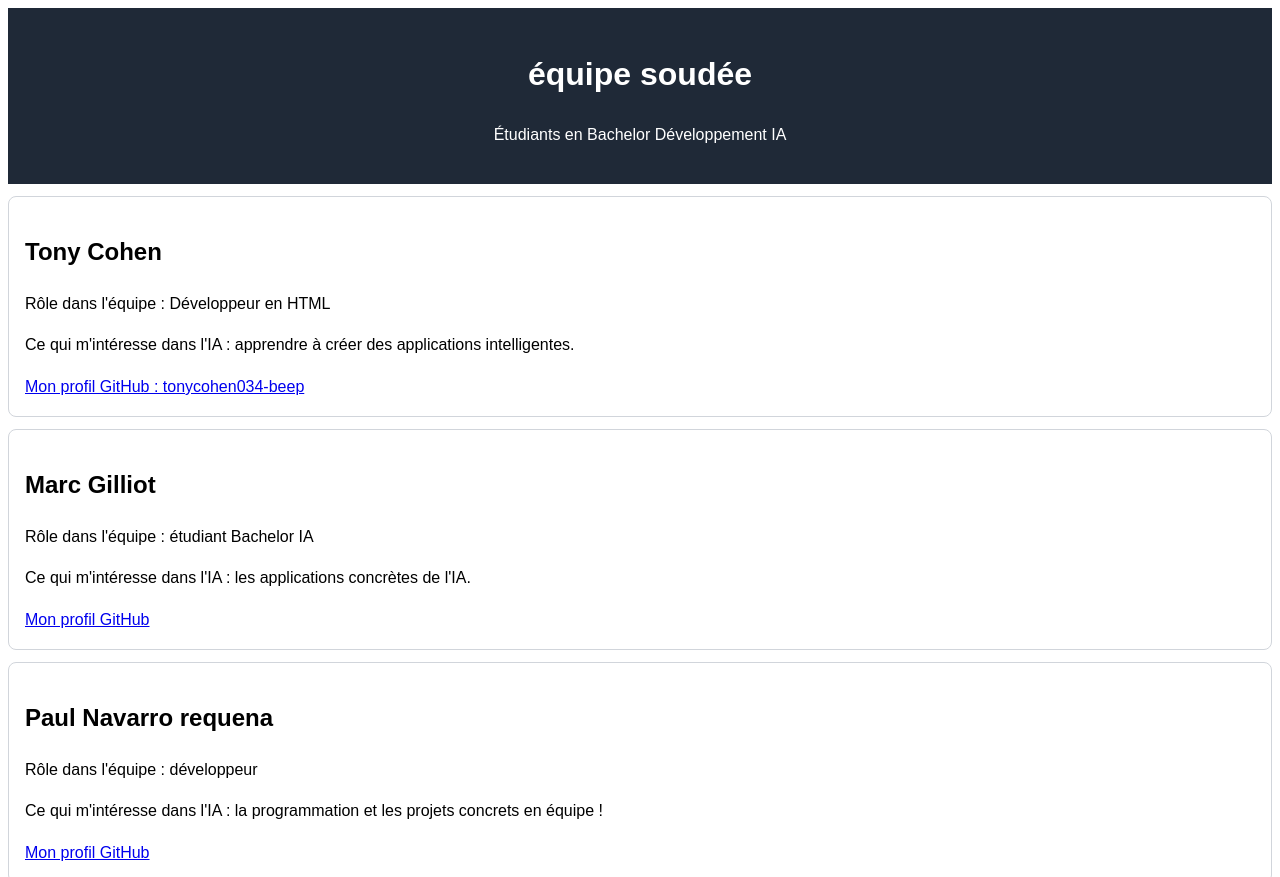
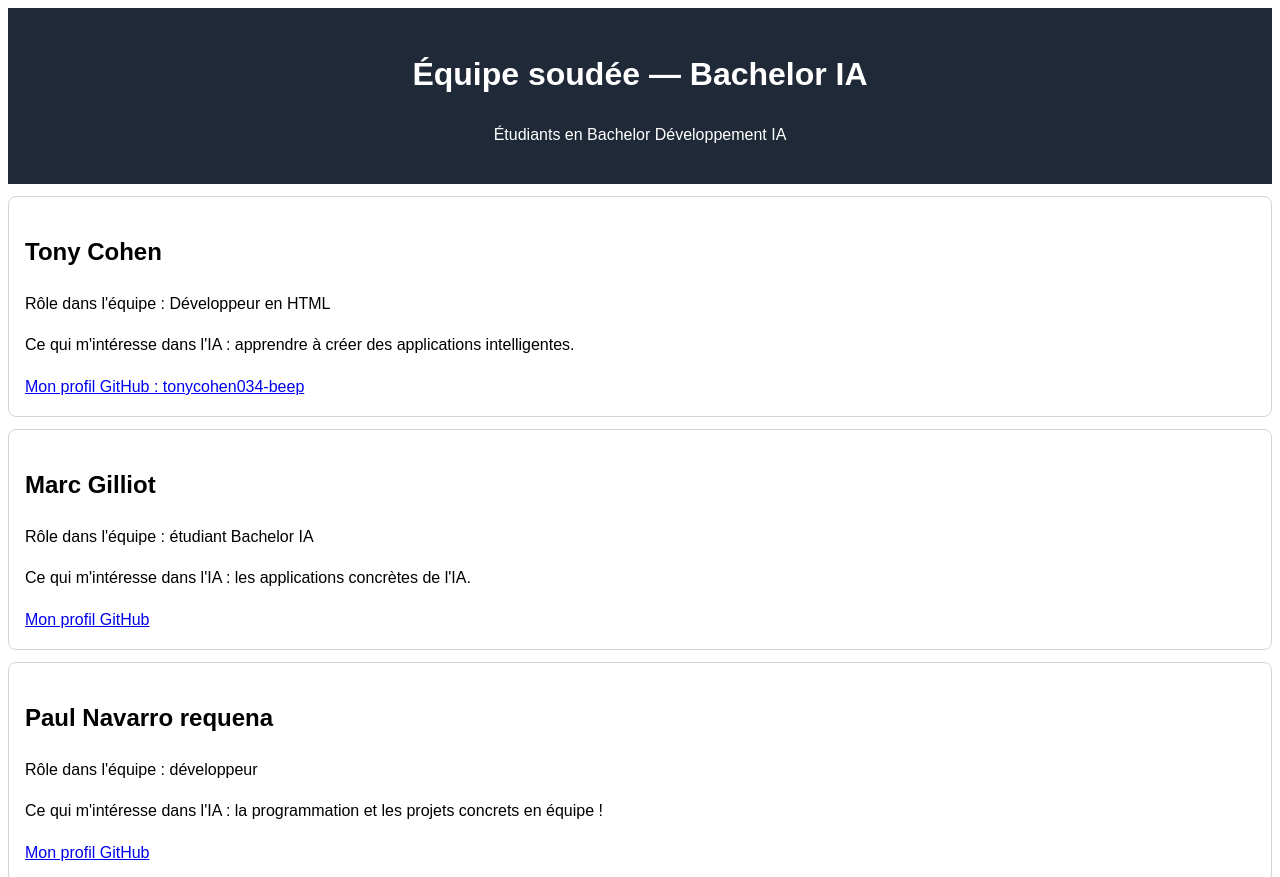
Before and after one commit to TP-1-TMNP/EquipeSoud-e, a plain HTML site: page index.html in a window 1280 px wide. Shown: the top 877 px of the page. Drawn offline with Linux system fonts and the light colour scheme.

Commit message:
feat: actualise le titre du site (#20)

```diff
--- a/index.html
+++ b/index.html
@@ -7,7 +7,7 @@
 </head>
 <body>
     <header>
-        <h1>équipe soudée</h1>
+        <h1>Équipe soudée — Bachelor IA</h1>
         <p>Étudiants en Bachelor Développement IA</p>
     </header>
 
```
